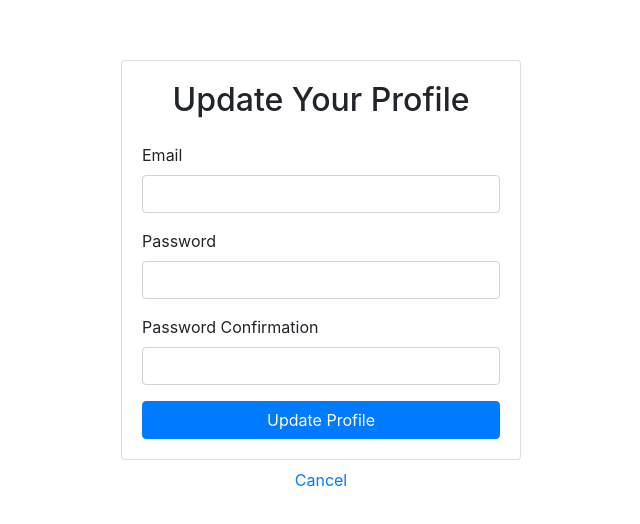
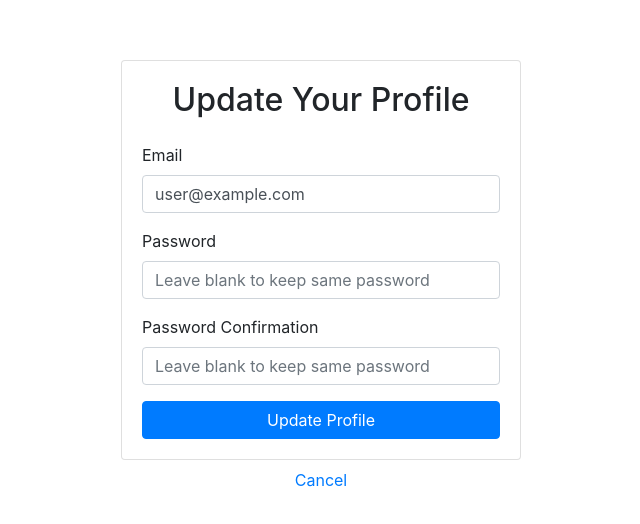
Before and after one commit to kiranbabucr7/File-Manager, a React (Create React App) app in the folder react-file-manager/: page /update-profile in a window 1280 px wide. Shown: the part 124-648 px from the top of the page, without its empty margins (319-959 px from the left). Built offline with nearby package versions, Linux system fonts and the light colour scheme; no server answers; sample sign-in values are in the browser's storage.

Commit message:
Updated Folder structure and added navbar

```diff
--- a/react-file-manager/src/components/App.js
+++ b/react-file-manager/src/components/App.js
@@ -1,31 +1,29 @@
-import { Container } from 'react-bootstrap';
 import { BrowserRouter as Router, Route, Switch } from 'react-router-dom';
 import { AuthProvider } from '../contexts/AuthContext';
-import Dashboard from './Dashboard';
-import ForgotPassword from "./ForgotPassword";
-import Login from './Login';
-import PrivateRoute from "./PrivateRoute";
-import Signup from "./Signup";
-import UpdateProfile from "./UpdateProfile"
+import ForgotPassword from "./Authentication/ForgotPassword";
+import Login from './Authentication/Login';
+import PrivateRoute from "./Authentication/PrivateRoute";
+import Profile from './Authentication/Profile';
+import Signup from "./Authentication/Signup";
+import UpdateProfile from "./Authentication/UpdateProfile";
+import Dashboard from "./FIleManager/Dashboard"
 function App() {
   return (
-    <Container className="d-flex align-items-center justify-content-center"
-        style={{minHeight: "100vh"}}
-      >
-      <div className="w-100" style={{ maxWidth: "400px" }}>
       <Router>
         <AuthProvider>
           <Switch>
+            {/* FILE MANAGER */}
+            <PrivateRoute exact path="/" component={Dashboard}/>
+            {/* AUTH */}
             <Route path="/signup" component={Signup}/>
             <Route path="/login" component={Login}/>
             <Route path="/forgot-password" component={ForgotPassword}/>
-              <PrivateRoute exact path="/" component={Dashboard}/>
+            {/* USER */}
+            <PrivateRoute path="/user" component={Profile}/>
             <PrivateRoute path="/update-profile" component={UpdateProfile}/>
           </Switch>
         </AuthProvider>
       </Router>
-      </div>
-    </Container>
   );
 }
 
--- /dev/null
+++ b/react-file-manager/src/components/Authentication/CenteredContainer.js
@@ -0,0 +1,13 @@
+import React from 'react'
+import {Container} from "react-bootstrap"
+export default function CenteredContainer({children}) {
+  return (
+    <Container className="d-flex align-items-center justify-content-center"
+        style={{minHeight: "100vh"}}
+      >
+      <div className="w-100" style={{ maxWidth: "400px" }}>
+        {children}
+      </div>
+    </Container>
+  )
+}
--- a/react-file-manager/src/components/Login.js
+++ b/react-file-manager/src/components/Authentication/ForgotPassword.js
@@ -1,61 +1,60 @@
 import React, { useRef, useState } from 'react'
 import { Alert, Button, Card, Form } from 'react-bootstrap'
-import { Link, useHistory } from 'react-router-dom'
-import { useAuth } from '../contexts/AuthContext'
+import { Link } from 'react-router-dom'
+import { useAuth } from '../../contexts/AuthContext'
+import CenteredContainer from "./CenteredContainer"
 
-export default function Login() {
+export default function ForgotPassword() {
 
   const emailRef = useRef()
-  const passwordRef = useRef()
-  const { login  } = useAuth()
+  const { resetPassword } = useAuth()
   const [error, setError] = useState()
+  const [message, setMessage] = useState()
   const [loading, setLoading] = useState(false)
-  const history = useHistory()
 
   async function handleSubmit (e) {
     e.preventDefault()
     try{
+      setMessage('')
       setError('')
       setLoading(true)
-      await login( emailRef.current.value, passwordRef.current.value)
-      history.push("/")
+      await resetPassword( emailRef.current.value)
+      setMessage('Check Inbox')
     }catch (err){
       setError(err.message)
     }
     setLoading(false)
+
   }
 
   return (
-    <>
+    <CenteredContainer>
       <Card>
         <Card.Body>
-          <h2 className="text-center mb-4">Log In</h2>
+          <h2 className="text-center mb-4">Reset Password</h2>
           {error&& <Alert variant="danger">{error}</Alert>}
+          {message&& <Alert variant="Success">{message}</Alert>}
           <Form onSubmit={handleSubmit}>
             <Form.Group id="email">
               <Form.Label>Email</Form.Label>
               <Form.Control type="email" ref={emailRef} required />
-            </Form.Group>
-            <Form.Group id="password">
-              <Form.Label>Password</Form.Label>
-              <Form.Control type="password" ref={passwordRef} required />
             </Form.Group>
             <Button
               disabled={loading}
               className="w-100"
               type="submit"
             >
-              Log In
+              Change Password
             </Button>
           </Form>
           <div className="w-100 text-center mt-2">
-           Forgot Password? <Link to="/forgot-password">Change Password</Link>
-          </div>
+        <Link to="/login">Login?</Link>
+      </div>
         </Card.Body>
       </Card>
-      <div className="w-100 text-center mt-2">
-        Create An Account? <Link to="/signup">Sign In</Link>
+      <div className="w-100 text-center mt-3">
+        <Link to="/signup">Click Here to Signin</Link>
       </div>
-    </>
+    </CenteredContainer>
   )
 }
--- a/react-file-manager/src/components/ForgotPassword.js
+++ b/react-file-manager/src/components/Authentication/Login.js
@@ -1,59 +1,62 @@
 import React, { useRef, useState } from 'react'
 import { Alert, Button, Card, Form } from 'react-bootstrap'
-import { Link } from 'react-router-dom'
-import { useAuth } from '../contexts/AuthContext'
+import { Link, useHistory } from 'react-router-dom'
+import { useAuth } from '../../contexts/AuthContext'
+import CenteredContainer from "./CenteredContainer"
 
-export default function ForgotPassword() {
+export default function Login() {
 
   const emailRef = useRef()
-  const { resetPassword } = useAuth()
+  const passwordRef = useRef()
+  const { login  } = useAuth()
   const [error, setError] = useState()
-  const [message, setMessage] = useState()
   const [loading, setLoading] = useState(false)
+  const history = useHistory()
 
   async function handleSubmit (e) {
     e.preventDefault()
     try{
-      setMessage('')
       setError('')
       setLoading(true)
-      await resetPassword( emailRef.current.value)
-      setMessage('Check Inbox')
+      await login( emailRef.current.value, passwordRef.current.value)
+      history.push("/")
     }catch (err){
       setError(err.message)
     }
     setLoading(false)
-
   }
 
   return (
-    <>
+    <CenteredContainer>
       <Card>
         <Card.Body>
-          <h2 className="text-center mb-4">Reset Password</h2>
+          <h2 className="text-center mb-4">Log In</h2>
           {error&& <Alert variant="danger">{error}</Alert>}
-          {message&& <Alert variant="Success">{message}</Alert>}
           <Form onSubmit={handleSubmit}>
             <Form.Group id="email">
               <Form.Label>Email</Form.Label>
               <Form.Control type="email" ref={emailRef} required />
+            </Form.Group>
+            <Form.Group id="password">
+              <Form.Label>Password</Form.Label>
+              <Form.Control type="password" ref={passwordRef} required />
             </Form.Group>
             <Button
               disabled={loading}
               className="w-100"
               type="submit"
             >
-              Change Password
+              Log In
             </Button>
           </Form>
           <div className="w-100 text-center mt-2">
-        <Link to="/login">Login?</Link>
-      </div>
+           Forgot Password? <Link to="/forgot-password">Change Password</Link>
+          </div>
         </Card.Body>
       </Card>
-      <div className="w-100 text-center mt-3">
-        <Link to="/signup">Click Here to Signin</Link>
+      <div className="w-100 text-center mt-2">
+        Create An Account? <Link to="/signup">Sign In</Link>
       </div>
-    </>
+    </CenteredContainer>
   )
 }
--- a/react-file-manager/src/components/PrivateRoute.js
+++ b/react-file-manager/src/components/Authentication/PrivateRoute.js
@@ -1,6 +1,6 @@
 import React from 'react'
 import { Route, Redirect } from "react-router-dom"
-import { useAuth } from "../contexts/AuthContext"
+import { useAuth } from "../../contexts/AuthContext"
 
 export default function PrivateRoute( {component: Component, ...rest}) {
   const { currentUser } = useAuth()
@@ -8,7 +8,7 @@ export default function PrivateRoute( {component: Component, ...rest}) {
     <Route
       {...rest}
       render={ props => {
-       return currentUser? <Component {...props} /> : <Redirect to="/Login" />
+       return currentUser? <Component {...props} /> : <Redirect to="/login" />
       }}
     >
 
--- a/react-file-manager/src/components/UpdateProfile.js
+++ b/react-file-manager/src/components/Authentication/Signup.js
@@ -1,72 +1,69 @@
 import React, { useRef, useState } from 'react'
 import { Alert, Button, Card, Form } from 'react-bootstrap'
-import { Link, useHistory } from 'react-router-dom'
-import { useAuth } from '../contexts/AuthContext'
+import { useAuth } from '../../contexts/AuthContext'
+import { Link } from 'react-router-dom'
+import CenteredContainer from "./CenteredContainer"
 
 export default function Signup() {
 
   const emailRef = useRef()
   const passwordRef = useRef()
   const passwordConfirmationRef = useRef()
-  const { currentUser, updatePassword, updateEmail } = useAuth()
+  const { signup } = useAuth()
   const [error, setError] = useState()
+  const [message, setMessage] = useState()
   const [loading, setLoading] = useState(false)
-  const history = useHistory()
 
-  function handleSubmit (e) {
+  async function handleSubmit (e) {
     e.preventDefault()
-
     if (passwordRef.current.value !== passwordConfirmationRef.current.value){
       return setError("Passwords do not match")
     }
-
-    const promises = []
-    setLoading(true)
-    emailRef.current.value !== currentUser.email && promises.push(updateEmail(emailRef.current.value))
-    passwordRef.current.value && promises.push(updatePassword(passwordRef.current.value))
-
-    Promise.all(promises).then(() => {
-      history.push("/")
-    }).catch( (error) => {
-      setError(error.message)
-    }).finally( () => {
-      setLoading(false)
-    })
-
+    try{
+      setMessage('')
+      setError('')
+      setLoading(true)
+      await signup( emailRef.current.value, passwordRef.current.value)
+      setMessage('Sign up Sucessfull')
+    }catch (err){
+      setError(err.message)
+    }
+    setLoading(false)
   }
 
   return (
-    <>
+    <CenteredContainer>
       <Card>
         <Card.Body>
-          <h2 className="text-center mb-4">Update Your Profile</h2>
+          <h2 className="text-center mb-4">Sign Up</h2>
           {error&& <Alert variant="danger">{error}</Alert>}
+          {message&& <Alert variant="success">{message}</Alert>}
           <Form onSubmit={handleSubmit}>
             <Form.Group id="email">
               <Form.Label>Email</Form.Label>
-              <Form.Control type="email" ref={emailRef} />
+              <Form.Control type="email" ref={emailRef} required />
             </Form.Group>
             <Form.Group id="password">
               <Form.Label>Password</Form.Label>
-              <Form.Control type="password" ref={passwordRef}/>
+              <Form.Control type="password" ref={passwordRef} required />
             </Form.Group>
             <Form.Group id="password-confirm">
               <Form.Label>Password Confirmation</Form.Label>
-              <Form.Control type="password" ref={passwordConfirmationRef}/>
+              <Form.Control type="password" ref={passwordConfirmationRef} required />
             </Form.Group>
             <Button
               disabled={loading}
               className="w-100"
               type="submit"
             >
-              Update Profile
+              SignUp
             </Button>
           </Form>
         </Card.Body>
       </Card>
       <div className="w-100 text-center mt-2">
-        <Link to="/">Cancel</Link>
+        Already have an account? <Link to="/login">Log In</Link>
       </div>
-    </>
+    </CenteredContainer>
   )
 }
--- a/react-file-manager/src/components/Signup.js
+++ b/react-file-manager/src/components/Authentication/UpdateProfile.js
@@ -1,68 +1,73 @@
 import React, { useRef, useState } from 'react'
 import { Alert, Button, Card, Form } from 'react-bootstrap'
-import { useAuth } from '../contexts/AuthContext'
-import { Link } from 'react-router-dom'
+import { Link, useHistory } from 'react-router-dom'
+import { useAuth } from '../../contexts/AuthContext'
+import CenteredContainer from "./CenteredContainer"
 
 export default function Signup() {
 
   const emailRef = useRef()
   const passwordRef = useRef()
   const passwordConfirmationRef = useRef()
-  const { signup } = useAuth()
+  const { currentUser, updatePassword, updateEmail } = useAuth()
   const [error, setError] = useState()
-  const [message, setMessage] = useState()
   const [loading, setLoading] = useState(false)
+  const history = useHistory()
 
-  async function handleSubmit (e) {
+  function handleSubmit (e) {
     e.preventDefault()
+
     if (passwordRef.current.value !== passwordConfirmationRef.current.value){
       return setError("Passwords do not match")
     }
-    try{
-      setMessage('')
-      setError('')
-      setLoading(true)
-      await signup( emailRef.current.value, passwordRef.current.value)
-      setMessage('Sign up Sucessfully')
-    }catch (err){
-      setError(err.message)
-    }
-    setLoading(false)
+
+    const promises = []
+    setLoading(true)
+    emailRef.current.value !== currentUser.email && promises.push(updateEmail(emailRef.current.value))
+    passwordRef.current.value && promises.push(updatePassword(passwordRef.current.value))
+
+    Promise.all(promises).then(() => {
+      history.push("/user")
+    }).catch( (error) => {
+      setError(error.message)
+    }).finally( () => {
+      setLoading(false)
+    })
+
   }
 
   return (
-    <>
+    <CenteredContainer>
       <Card>
         <Card.Body>
-          <h2 className="text-center mb-4">Sign Up</h2>
+          <h2 className="text-center mb-4">Update Your Profile</h2>
           {error&& <Alert variant="danger">{error}</Alert>}
-          {message&& <Alert variant="success">{message}</Alert>}
           <Form onSubmit={handleSubmit}>
             <Form.Group id="email">
               <Form.Label>Email</Form.Label>
-              <Form.Control type="email" ref={emailRef} required />
+              <Form.Control type="email" ref={emailRef} defaultValue={currentUser.email}/>
             </Form.Group>
             <Form.Group id="password">
               <Form.Label>Password</Form.Label>
-              <Form.Control type="password" ref={passwordRef} required />
+              <Form.Control type="password" ref={passwordRef} placeholder={"Leave blank to keep same password"}/>
             </Form.Group>
             <Form.Group id="password-confirm">
               <Form.Label>Password Confirmation</Form.Label>
-              <Form.Control type="password" ref={passwordConfirmationRef} required />
+              <Form.Control type="password" ref={passwordConfirmationRef} placeholder={"Leave blank to keep same password"}/>
             </Form.Group>
             <Button
               disabled={loading}
               className="w-100"
               type="submit"
             >
-              SignUp
+              Update Profile
             </Button>
           </Form>
         </Card.Body>
       </Card>
       <div className="w-100 text-center mt-2">
-        Already have an account? <Link to="/login">Log In</Link>
+        <Link to="/user">Cancel</Link>
       </div>
-    </>
+    </CenteredContainer>
   )
 }
--- /dev/null
+++ b/react-file-manager/src/components/FIleManager/Dashboard.js
@@ -0,0 +1,13 @@
+import React from 'react'
+import Navbar from "./Navbar"
+import { Container } from "react-bootstrap"
+export default function Dashboard() {
+  return (
+    <>
+      <Navbar />
+      <Container fluid>
+        content
+      </Container>
+    </>
+  )
+}
```
Also changed, not shown: react-file-manager/src/components/Authentication/Profile.js (renamed from react-file-manager/src/components/Dashboard.js, +6 -5 lines), react-file-manager/src/components/FIleManager/Navbar.js (added, +16 -0 lines). Lines whose indentation alone changed are shown as unchanged.
